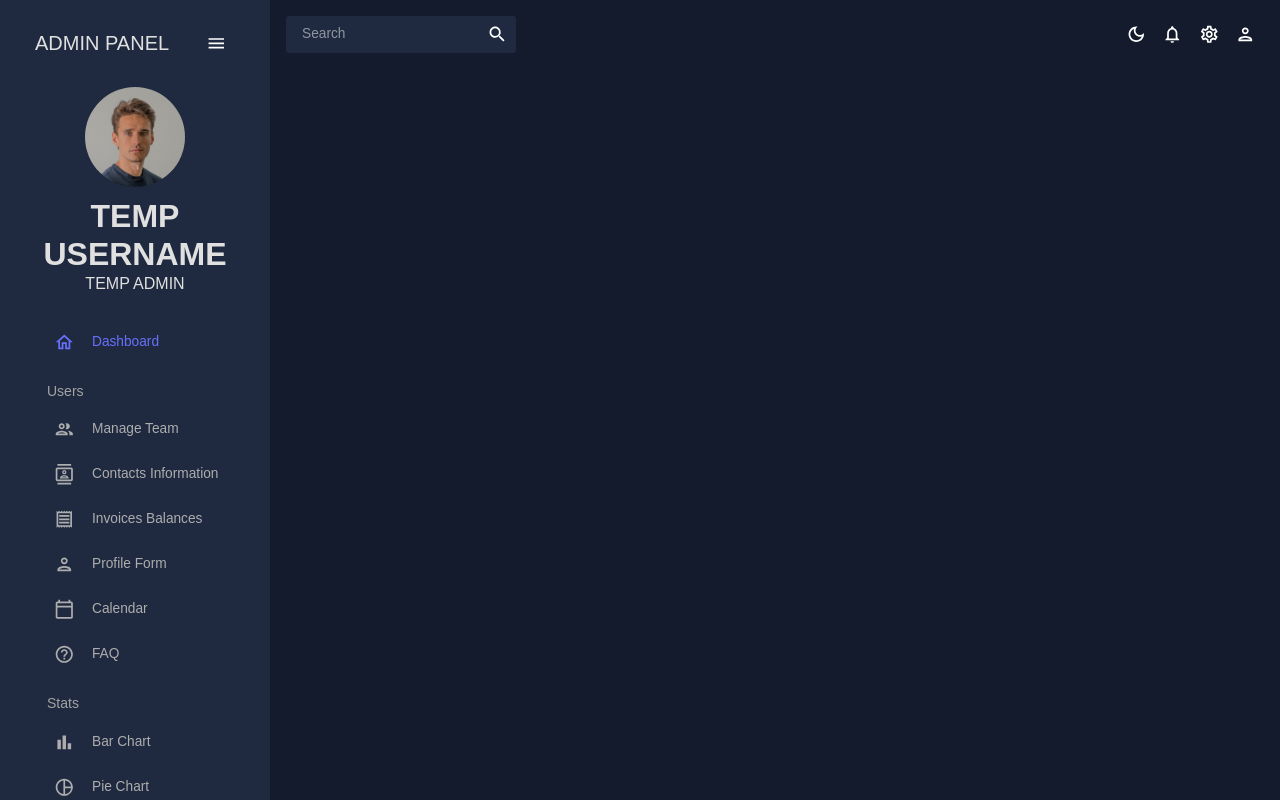
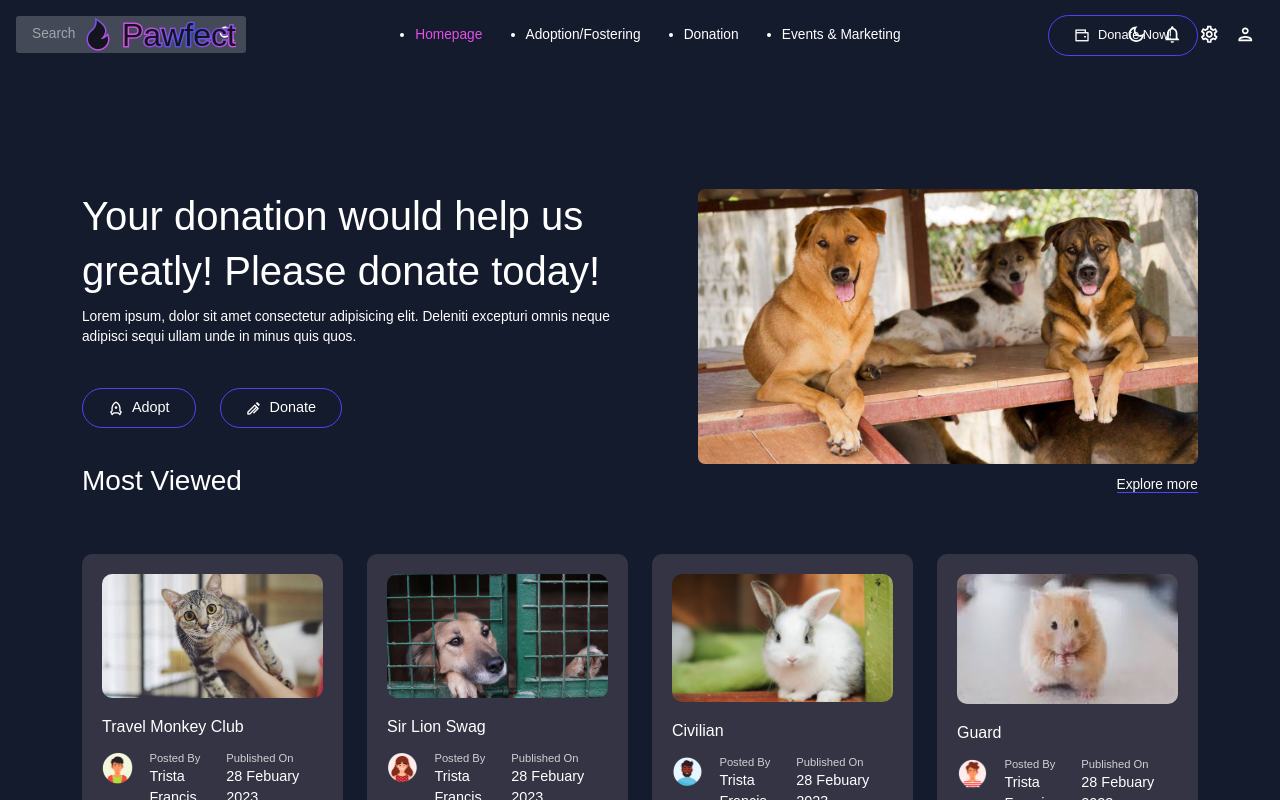
Before and after one commit to junbin-tan/animalAdoptionApplication, a React (Create React App) app in the folder Frontend/: page /home in a window 1280 px wide. Shown: the top 800 px of the page. Built offline with nearby package versions, Linux system fonts and the light colour scheme.

Commit message:
Revert "Merge branch 'junbin' into staging"
This reverts commit fb90ac43766b5a7dc81ff7d9a8a29947e418c9b3, reversing
changes made to 9f284722b9c497b14333248585cbd558539e5e34.

```diff
--- a/Frontend/src/App.js
+++ b/Frontend/src/App.js
@@ -2,22 +2,7 @@
 import Layout from "./components/Layout/Layout";
 import { ColorModeContext, useMode } from "./theme";
 import { CssBaseline, ThemeProvider } from "@mui/material";
-import { Routes, Route } from "react-router-dom";
-
-// importing scene/pages to set up routers
 import Topbar from "./scenes/global/Topbar";
-import Sidebar from "./scenes/global/Sidebar";
-import Dashboard from "./scenes/dashboard";
-// import Team from "./scenes/team";
-// import Invoices from "./scenes/invoices";
-// import Contacts from "./scenes/contacts";
-// import Bar from "./scenes/bar";
-// import Form from "./scenes/form";
-// import Line from "./scenes/line";
-// import Pie from "./scenes/pie";
-// import FAQ from "./scenes/faq";
-// import Geography from "./scenes/geography";
-// import Calendar from "./scenes/calendar";
 
 function App() {
   const [theme, colorMode] = useMode();
@@ -26,29 +11,13 @@ function App() {
     <ColorModeContext.Provider value={colorMode}>
       <ThemeProvider theme={theme}>
         <CssBaseline />
-        <div className="app" style={{display: 'flex'}}>
-          <Sidebar  style={{height: "100vh"}}/>
-            <main className="content" style={{flex: '1 auto'}}>
-              <Topbar />
-              <Routes>
-                <Route path="/" element={<Dashboard />} />
-                {/* <Route path="/team" element={<Team />} /> */}
-                {/* <Route path="/contacts" element={<Contacts />} /> */}
-                {/* <Route path="/invoices" element={<Invoices />} /> */}
-                {/* <Route path="/form" element={<Form />} /> */}
-                {/* <Route path="/bar" element={<Bar />} /> */}
-                {/* <Route path="/pie" element={<Pie />} /> */}
-                {/* <Route path="/line" element={<Line />} /> */}
-                {/* <Route path="/faq" element={<FAQ />} /> */}
-                {/* <Route path="/geography" element={<Geography />} /> */}
-                {/* <Route path="/calendar" element={<Calendar />} /> */}
-              </Routes>
-            </main>
-
+        <div className="app">
+          <main className="content"></main>
+            <Topbar/>
         </div>
       </ThemeProvider>
       {/* Once you comment out Layout below, the topbar that Jun Bin created would work. Once Layout is uncommented, it would not work. */}
-      {/* <Layout />  */}
+      <Layout />
     </ColorModeContext.Provider>
   );
 }
--- a/Frontend/src/components/AdminHeader.jsx
+++ /dev/null
@@ -1,18 +0,0 @@
-import { Typography, Box, useTheme } from "@mui/material";
-import { fontWeight } from "@mui/system";
-import { tokens } from "../theme";
-
-const Header = ({ title, subtitle}) => {
-    const theme = useTheme();
-    const colors = tokens(theme.palette.mode);
-    return <Box mb="30px">
-        <Typography variant="h2" color = {colors.grey[100]} fontWeight = "bold" sx = {{mb:"5px"}}>
-            {title}
-        </Typography>
-        <Typography variant="h5" color = {colors.greenAccent[400]}>
-            {subtitle}
-        </Typography>
-    </Box>
-}
-
-export default Header;
--- a/Frontend/src/scenes/dashboard/index.jsx
+++ b/Frontend/src/scenes/dashboard/index.jsx
@@ -1,14 +1,5 @@
-import { Box } from "@mui/system";
-import Header from "../../components/AdminHeader";
-
 const Dashboard = () => {
-  return (
-    <Box m="20px">
-      <Box display="flex" justifyContent="space-between" alignItems="center">
-        <Header title="DASHBOARD" subtitle="Welcome to Dashboard" />
-      </Box>
-    </Box>
-  );
-};
+    return <div>Dashboard</div>
+}
 
 export default Dashboard;
--- a/Frontend/src/scenes/global/Sidebar.jsx
+++ b/Frontend/src/scenes/global/Sidebar.jsx
@@ -1,209 +1,6 @@
-import { useState } from "react";
-import { ProSidebar, Menu, MenuItem } from "react-pro-sidebar";
-import "react-pro-sidebar/dist/css/styles.css";
-import { Box, IconButton, Typography, useTheme } from "@mui/material";
-import { Link } from "react-router-dom";
-import { tokens } from "../../theme";
-
-// icon import
-import HomeOutlinedIcon from "@mui/icons-material/HomeOutlined";
-import PeopleOutlinedIcon from "@mui/icons-material/PeopleOutlined";
-import ContactsOutlinedIcon from "@mui/icons-material/ContactsOutlined";
-import ReceiptOutlinedIcon from "@mui/icons-material/ReceiptOutlined";
-import PersonOutlinedIcon from "@mui/icons-material/PersonOutlined";
-import CalendarTodayOutlinedIcon from "@mui/icons-material/CalendarTodayOutlined";
-import HelpOutlineOutlinedIcon from "@mui/icons-material/HelpOutlineOutlined";
-import BarChartOutlinedIcon from "@mui/icons-material/BarChartOutlined";
-import PieChartOutlineOutlinedIcon from "@mui/icons-material/PieChartOutlineOutlined";
-import TimelineOutlinedIcon from "@mui/icons-material/TimelineOutlined";
-import MenuOutlinedIcon from "@mui/icons-material/MenuOutlined";
-import MapOutlinedIcon from "@mui/icons-material/MapOutlined";
-
-const Item = ({ title, to, icon, selected, setSelected }) => {
-  const theme = useTheme();
-  const colors = tokens(theme.palette.mode);
-  return (
-    <MenuItem
-      active={selected === title}
-      style={{ colors: colors.grey[100] }}
-      onClick={() => setSelected(title)}
-      icon={icon}
-    >
-      <Typography>{title}</Typography>
-      <Link to={to} />
-    </MenuItem>
-  );
-};
 
 const Sidebar = () => {
-  const theme = useTheme();
-  const colors = tokens(theme.palette.mode);
-  // to check if the side bar is collaapsed or not
-  const [isCollapsed, setIsCollapsed] = useState(false);
-  // check what page you are currently at
-  const [selected, setSelected] = useState("Dashboard");
-
-  //!important will overidee the background
-  return (
-    <Box
-      sx={{
-        "& .pro-sidebar-inner": {
-          background: `${colors.primary[400]} !important`,
-        },
-        "& .pro-icon-wrapper": {
-          backgroundColor: "transparent !important",
-        },
-        "& .pro-inner-item": {
-          padding: "5px 35px 5px 20px !important",
-        },
-        "& .pro-inner-item:hover": {
-          color: "#6870fa !important",
-        },
-        "& .pro-menu-item.active": {
-          color: "#6870fa !important",
-        },
-      }}
-    >
-      <ProSidebar collapsed={isCollapsed}>
-        <Menu iconShape="square">
-          {/* Create logo and menu icons here */}
-          <MenuItem
-            onClick={() => setIsCollapsed(!isCollapsed)}
-            icon={isCollapsed ? <MenuOutlinedIcon /> : undefined}
-            style={{ margin: "10px 0 20px 0", color: colors.grey[100] }}
-          >
-            {!isCollapsed && (
-              <Box
-                display="flex"
-                justifyContent="space-between"
-                alignItems="center"
-                ml="15px"
-              >
-                <Typography variant="h4" color={colors.grey[100]}>
-                  ADMIN PANEL
-                </Typography>
-                <IconButton onClick={() => setIsCollapsed(!isCollapsed)}>
-                  <MenuOutlinedIcon />
-                </IconButton>
-              </Box>
-            )}
-          </MenuItem>
-          {/* Create user  icon + name*/}
-          {!isCollapsed && (
-            <Box mb="25px">
-              <Box display="flex" justifyContent="center" alignItems="center">
-                {/* put user image tag here */}
-                <img
-                  alt="profile-user"
-                  width="100px"
-                  height="100px"
-                  src={`../../assets/user.png`}
-                  style={{ cursor: "pointer", borderRadius: "50%" }}
-                />
-              </Box>
-              <Box textAlign="center">
-                <Typography
-                  variant="h2"
-                  color={colors.grey[100]}
-                  fontWeight="bold"
-                  sx={{ m: "10px 0 0 0" }}
-                >
-                  {" "}
-                  TEMP USERNAME{" "}
-                </Typography>
-                <Typography variant="h5" color={colors.grey[100]}>
-                  {" "}
-                  TEMP ADMIN{" "}
-                </Typography>
-              </Box>
-            </Box>
-          )}
-          {/* creating menu items */}
-          <Box paddingLeft={isCollapsed ? undefined : "10%"}>
-            <Item
-              title="Dashboard"
-              to="/"
-              icon={<HomeOutlinedIcon />}
-              selected={selected}
-              setSelected={setSelected}
-            />
-            <Typography variant="h6" color={colors.grey[300]} sx={{ m: "15px 0 5px 20px" }} > Users</Typography>
-            <Item
-              title="Manage Team"
-              to="/team"
-              icon={<PeopleOutlinedIcon />}
-              selected={selected}
-              setSelected={setSelected}
-            />
-            <Item
-              title="Contacts Information"
-              to="/contacts"
-              icon={<ContactsOutlinedIcon />}
-              selected={selected}
-              setSelected={setSelected}
-            />
-            <Item
-              title="Invoices Balances"
-              to="/invoices"
-              icon={<ReceiptOutlinedIcon />}
-              selected={selected}
-              setSelected={setSelected}
-            />
-            <Item
-              title="Profile Form"
-              to="/form"
-              icon={<PersonOutlinedIcon />}
-              selected={selected}
-              setSelected={setSelected}
-            />
-            <Item
-              title="Calendar"
-              to="/calendar"
-              icon={<CalendarTodayOutlinedIcon />}
-              selected={selected}
-              setSelected={setSelected}
-            />
-            <Item
-              title="FAQ"
-              to="/faq"
-              icon={<HelpOutlineOutlinedIcon />}
-              selected={selected}
-              setSelected={setSelected}
-            />
-            <Typography variant="h6" color={colors.grey[300]} sx={{ m: "15px 0 5px 20px" }} > Stats</Typography>
-            <Item
-              title="Bar Chart"
-              to="/bar"
-              icon={<BarChartOutlinedIcon />}
-              selected={selected}
-              setSelected={setSelected}
-            />
-            <Item
-              title="Pie Chart"
-              to="/pie"
-              icon={<PieChartOutlineOutlinedIcon />}
-              selected={selected}
-              setSelected={setSelected}
-            />
-            <Item
-              title="Line Chart"
-              to="/line"
-              icon={<TimelineOutlinedIcon />}
-              selected={selected}
-              setSelected={setSelected}
-            />
-            <Item
-              title="Geography Chart"
-              to="/geography"
-              icon={<MapOutlinedIcon />}
-              selected={selected}
-              setSelected={setSelected}
-            />
-          </Box>
-        </Menu>
-      </ProSidebar>
-    </Box>
-  );
-};
+    return <div>Sidebar</div>
+}
 
 export default Sidebar;
--- a/Frontend/src/theme.js
+++ b/Frontend/src/theme.js
@@ -26,7 +26,7 @@ export const tokens = (mode) => ({
                 100: "#d0d1d5",
                 200: "#a1a4ab",
                 300: "#727681",
-                400: "#1F2A40",
+                400: "#434957",
                 500: "#141b2d",
                 600: "#101624",
                 700: "#0c101b",
```
Also changed, not shown: Frontend/src/index.js (+3 -9 lines), Frontend/public/assets/user.png (deleted).
